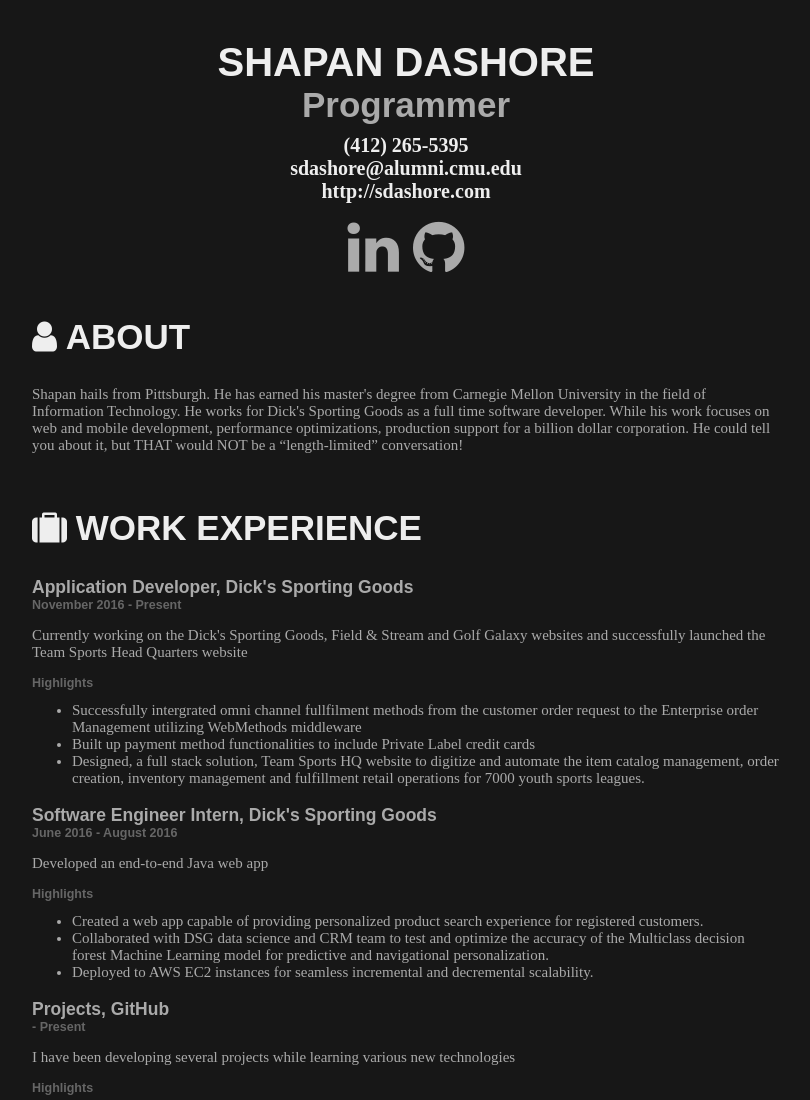
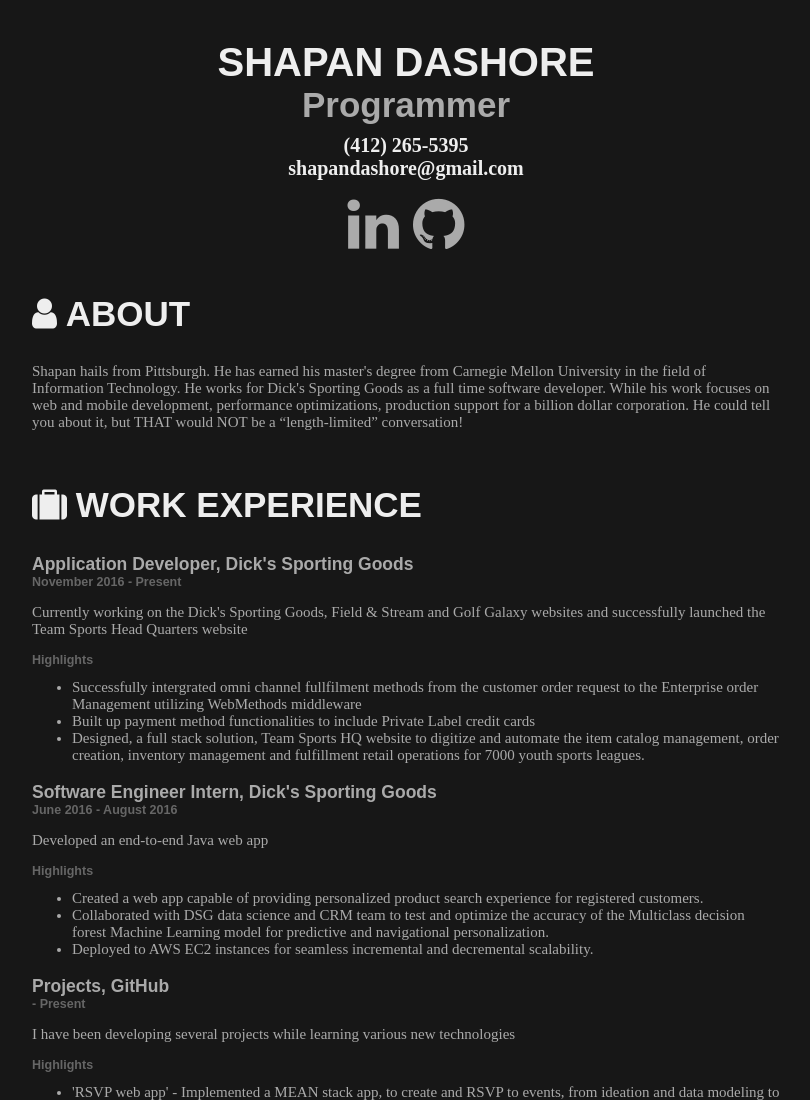
Before and after one commit to shapan1/shapan1.github.io, a plain HTML site: page index.html in a window 1280 px wide. Shown: the top 1100 px of the page, without its empty margins (234-1044 px from the left). Drawn offline with Linux system fonts and the light colour scheme; a web font is replaced by a local one.

Commit message:
email and website update

```diff
--- a/index.html
+++ b/index.html
@@ -267,8 +267,7 @@ blockquote .name {
 <h3 class="label">Programmer</h3>
 <ul id="contact" class="contact-list list-lines">
 <li class="contact-header">(412) 265-5395</li>
-<li class="contact-header"><a href="mailto:sdashore@alumni.cmu.edu">sdashore@alumni.cmu.edu</a></li>
-<li class="contact-header"><a href="http://sdashore.com/">http://sdashore.com</a></li>
+<li class="contact-header"><a href="mailto:shapandashore@gmail.com">shapandashore@gmail.com</a></li>
 </ul>
 <ul id="profiles" class="profiles-list list-set">
 <li><a href="https://www.linkedin.com/in/shapandashore/" class="profile" title="LinkedIn"><i class="fa fa-linkedin"></i><span class="profile-name">LinkedIn</span></a></li>
```
